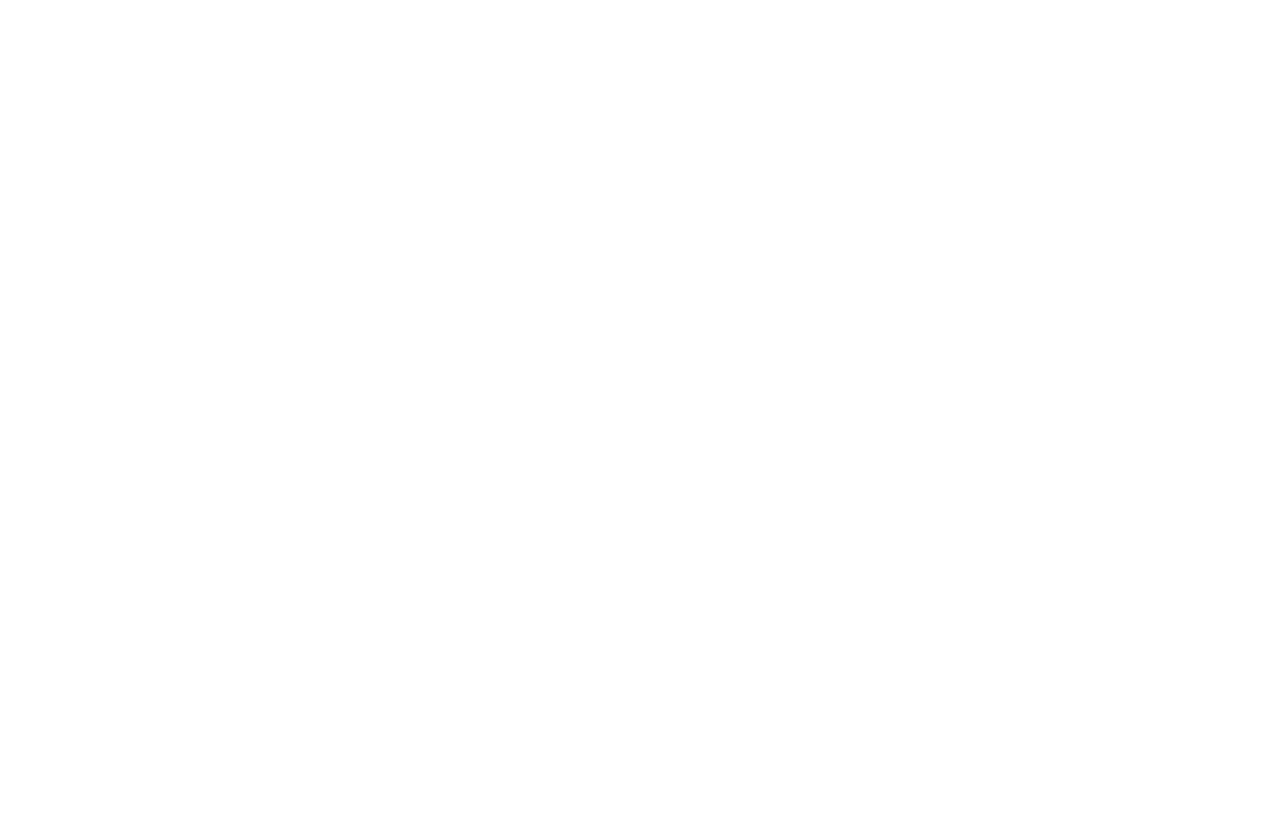
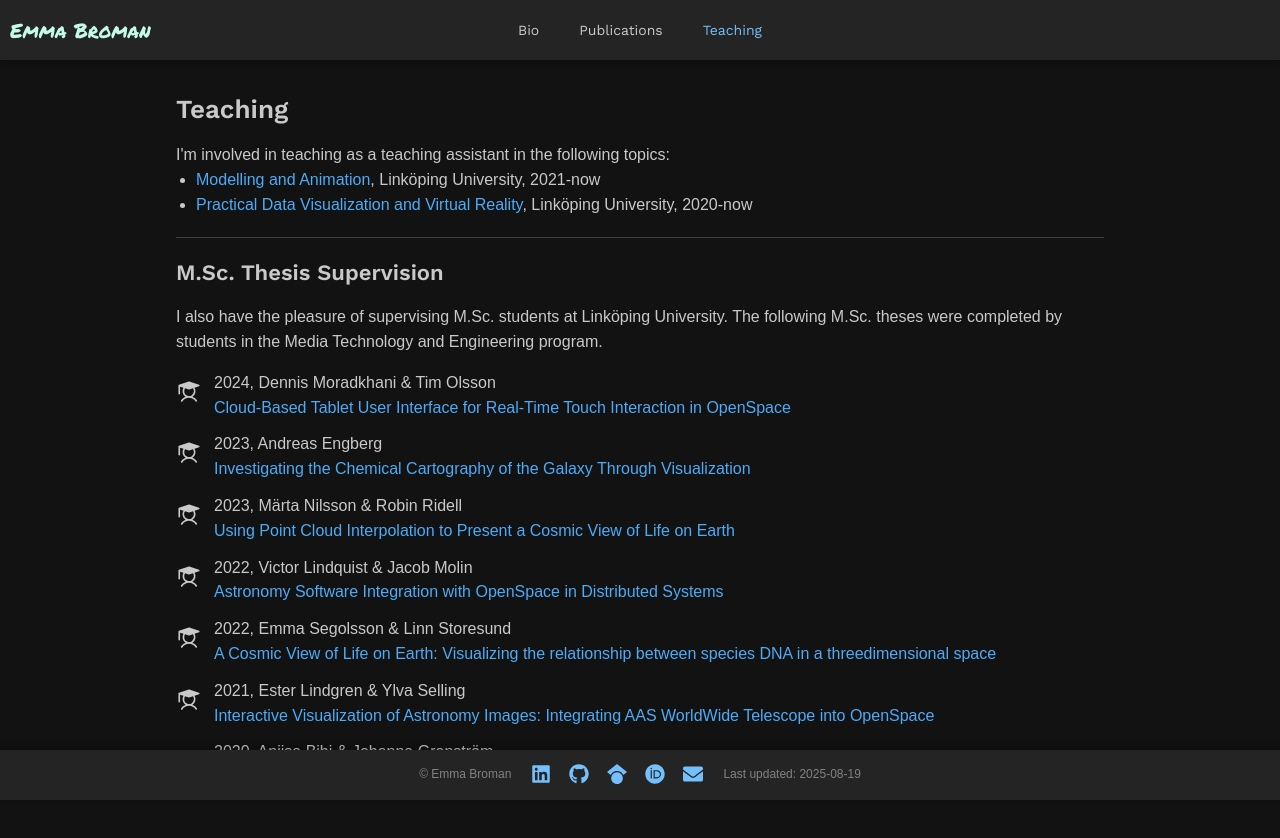
Before and after one commit to WeirdRubberDuck/weirdrubberduck.github.io, a React (Vite) app: page /teaching in a window 1280 px wide. Before the commit this address had no page. Shown: the top 838 px of the page. Before the commit the page ends 800 px from the top, so only its background shows below. Built offline with nearby package versions, Linux system fonts and the light colour scheme; a web font is replaced by a local one.

Commit message:
Add a page with teaching activities

```diff
--- a/src/App.tsx
+++ b/src/App.tsx
@@ -52,6 +52,10 @@
       label: "Publications",
       href: "/publications",
     },
+    {
+      label: "Teaching",
+      href: "/teaching",
+    },
   ];
 
   return (
@@ -68,7 +72,7 @@
             <Flex flex={1} miw={130} align="center">
               <Anchor
                 href="/"
-                c="green.1"
+                c="teal.1"
                 size="xl"
                 style={{
                   fontFamily: "'Permanent Marker', cursive",
--- a/src/main.tsx
+++ b/src/main.tsx
@@ -4,6 +4,7 @@
 import { BrowserRouter, Route, Routes } from "react-router";
 import { FrontPage } from "@pages/FrontPage.tsx";
 import { PublicationsPage } from "@pages/publications/PublicationsPage.tsx";
+import { TeachingPage } from "@pages/TeachingPage.tsx";
 
 createRoot(document.getElementById("root")!).render(
   <StrictMode>
@@ -12,6 +13,7 @@
         <Route element={<App />}>
           <Route path="/" element={<FrontPage />} />
           <Route path="/publications" element={<PublicationsPage />} />
+          <Route path="/teaching" element={<TeachingPage />} />
         </Route>
       </Routes>
     </BrowserRouter>
--- /dev/null
+++ b/src/pages/TeachingPage.tsx
@@ -0,0 +1,102 @@
+import { Container, Title, Text, List, Anchor, Divider } from "@mantine/core";
+import { IconSize } from "@util/enums";
+import { PiStudentFill } from "react-icons/pi";
+
+export function TeachingPage() {
+  const theses = [
+    {
+      year: 2024,
+      authors: "Dennis Moradkhani & Tim Olsson",
+      link: "https://urn.kb.se/resolve?urn=urn:nbn:se:liu:diva-215337",
+      title:
+        "Cloud-Based Tablet User Interface for Real-Time Touch Interaction in OpenSpace",
+    },
+    {
+      year: 2023,
+      authors: "Andreas Engberg",
+      link: "https://liu.diva-portal.org/smash/record.jsf?pid=diva2%3A1889204&dswid=-4189",
+      title:
+        "Investigating the Chemical Cartography of the Galaxy Through Visualization",
+    },
+    {
+      year: 2023,
+      authors: "Märta Nilsson & Robin Ridell",
+      link: "https://urn.kb.se/resolve?urn=urn:nbn:se:liu:diva-199028",
+      title:
+        "Using Point Cloud Interpolation to Present a Cosmic View of Life on Earth",
+    },
+    {
+      year: 2022,
+      authors: "Victor Lindquist & Jacob Molin",
+      link: "https://urn.kb.se/resolve?urn=urn:nbn:se:liu:diva-196497",
+      title:
+        "Astronomy Software Integration with OpenSpace in Distributed Systems",
+    },
+    {
+      year: 2022,
+      authors: "Emma Segolsson & Linn Storesund",
+      link: "https://urn.kb.se/resolve?urn=urn:nbn:se:liu:diva-190669",
+      title:
+        "A Cosmic View of Life on Earth: Visualizing the relationship between species DNA in a threedimensional space",
+    },
+    {
+      year: 2021,
+      authors: "Ester Lindgren & Ylva Selling",
+      link: "https://urn.kb.se/resolve?urn=urn:nbn:se:liu:diva-192108",
+      title:
+        "Interactive Visualization of Astronomy Images: Integrating AAS WorldWide Telescope into OpenSpace",
+    },
+    {
+      year: 2020,
+      authors: "Aniisa Bihi & Johanna Granström",
+      link: "https://urn.kb.se/resolve?urn=urn:nbn:se:liu:diva-173569",
+      title: "Astronomy Software Integration with OpenSpace",
+    },
+  ];
+  return (
+    <Container p={"md"}>
+      <Title order={2} mb={"md"}>
+        Teaching
+      </Title>
+      <Text>
+        I'm involved in teaching as a teaching assistant in the following
+        topics:
+      </Text>
+      <List>
+        <List.Item>
+          <Anchor href="https://studieinfo.liu.se/kurs/TNM079/">
+            Modelling and Animation
+          </Anchor>
+          , Linköping University, 2021-now
+        </List.Item>
+        <List.Item>
+          <Anchor href="https://studieinfo.liu.se/kurs/TNM093/">
+            Practical Data Visualization and Virtual Reality
+          </Anchor>
+          , Linköping University, 2020-now
+        </List.Item>
+      </List>
+      <Divider my={"lg"} />
+      <Title order={3} mt={"lg"} mb={"md"}>
+        M.Sc. Thesis Supervision
+      </Title>
+      <Text>
+        I also have the pleasure of supervising M.Sc. students at Linköping
+        University. The following M.Sc. theses were completed by students in the
+        Media Technology and Engineering program.
+      </Text>
+      <List
+        mt={"md"}
+        spacing={"sm"}
+        icon={<PiStudentFill size={IconSize.md} />}
+      >
+        {theses.map((thesis) => (
+          <List.Item key={thesis.year + thesis.authors}>
+            {thesis.year}, {thesis.authors} <br />
+            <Anchor href={thesis.link}>{thesis.title}</Anchor>
+          </List.Item>
+        ))}
+      </List>
+    </Container>
+  );
+}
```
